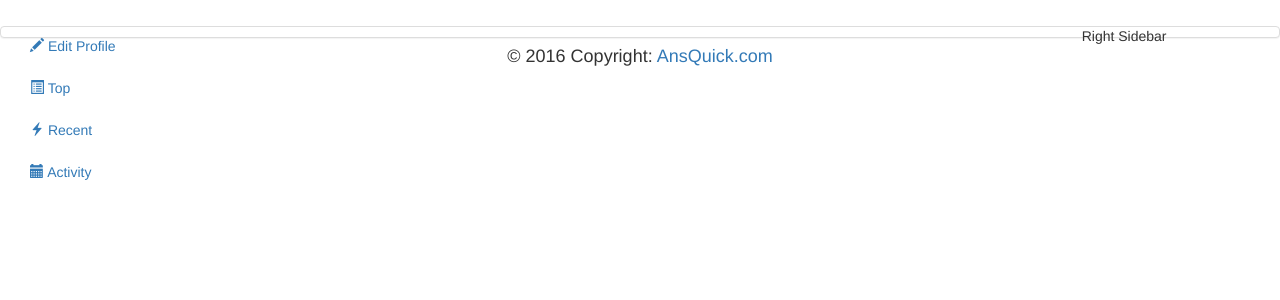
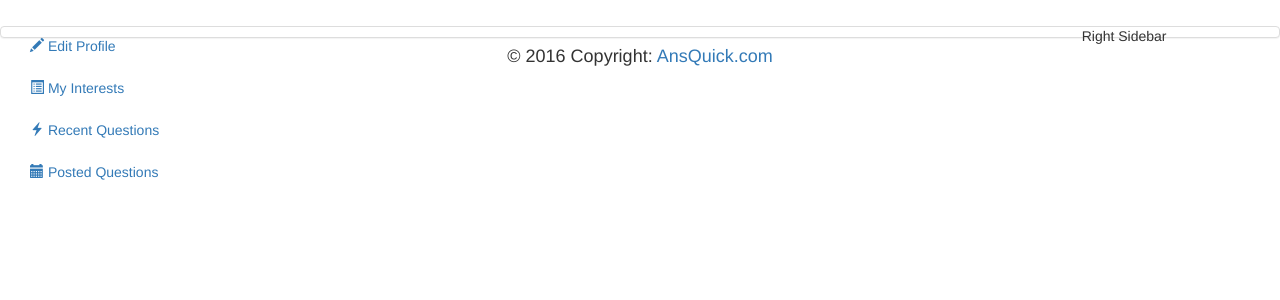
Before and after one commit to rajeshgupta3579/AnsQuick, a CodeIgniter app: page /database/ in a window 1280 px wide. Shown: the part 51-351 px from the top of the page. Run offline with CodeIgniter, Linux system fonts and the light colour scheme; the visitor is signed in with stand-in values (Sample User, id 1); data that the repository does not hold is empty; some libraries are stand-ins or nearby versions.

Commit message:
name changes

```diff
--- a/application/views/AnsQuick/feedElement.php
+++ b/application/views/AnsQuick/feedElement.php
@@ -16,16 +16,16 @@
                    Facebook section labels. -->
               <!-- The class "active" highlights this item in the list -->
               <li role="presentation" >
-                <a href="<?php echo base_url("index.php/AnsQuick/top");?>"><span class="glyphicon glyphicon-list-alt"></span>   Top</a>
+                <a href="<?php echo base_url("index.php/AnsQuick/top");?>"><span class="glyphicon glyphicon-list-alt"></span>   My Interests</a>
               </li>
               <!-- We can use badges in pills to add numbers beside them. -->
               <li role="presentation">
                 <a href="<?php echo base_url("index.php/AnsQuick/recent");?>" >
-                  <span class="glyphicon glyphicon-flash"></span> Recent
+                  <span class="glyphicon glyphicon-flash"></span> Recent Questions
                 </a>
               </li>
               <li role="presentation">
-                <a href=<?php echo base_url('index.php/Activity')?>><span class="glyphicon glyphicon-calendar"></span> Activity</a>
+                <a href=<?php echo base_url('index.php/Activity')?>><span class="glyphicon glyphicon-calendar"></span> Posted Questions</a>
               </li>
 
 
@@ -78,7 +78,7 @@
                                 ?>
                                 <ul class="list-inline">
                                 <li>
-                                <h3>Top Questions</h3>
+                                <h3>My Interests</h3>
                                   </li>
                                 </ul>
                                 <?php
@@ -197,9 +197,7 @@
                               <button class="btn btn-default" id="addAnswerSubmit<?php echo $questionDetails[$i]['questionID'];?>" onclick="addAnswer(this)" type="button">
                                 <span class="glyphicon glyphicon-ok"></span>
                               </button>
-                              <button class="btn btn-default" type="button">
-                                ☺
-                              </button>
+
                             </span>
 
                           </div>
```
Also changed, not shown: application/controllers/Activity.php (+1 -8 lines), application/views/AnsQuick/questionExpand.php (+4 -6 lines).
